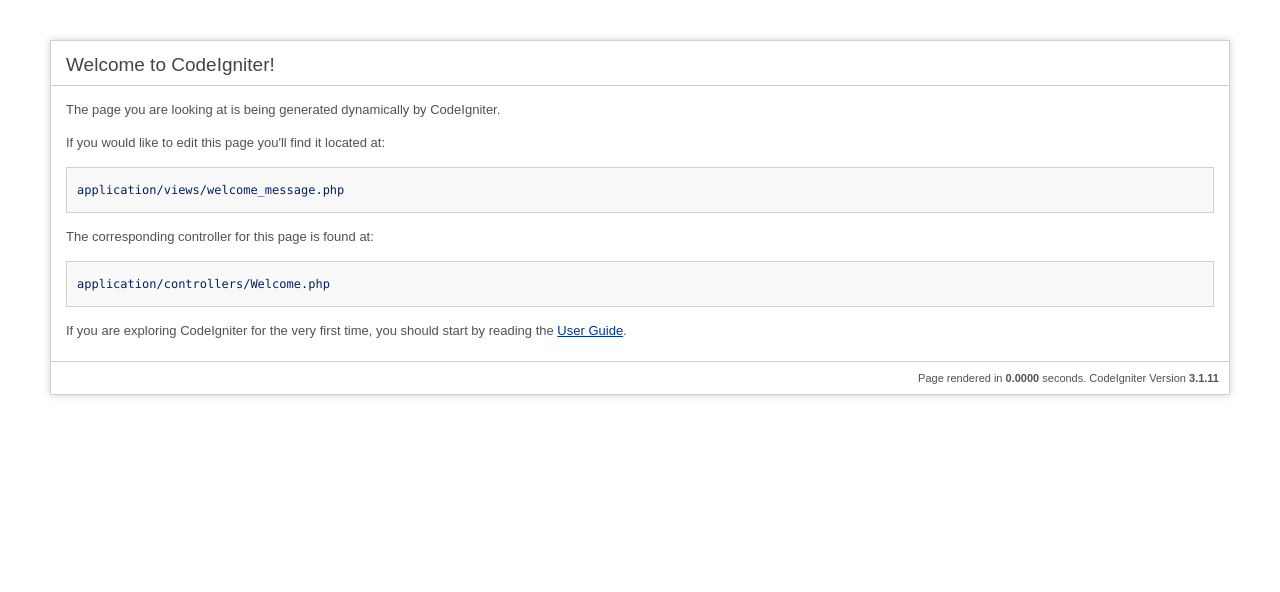
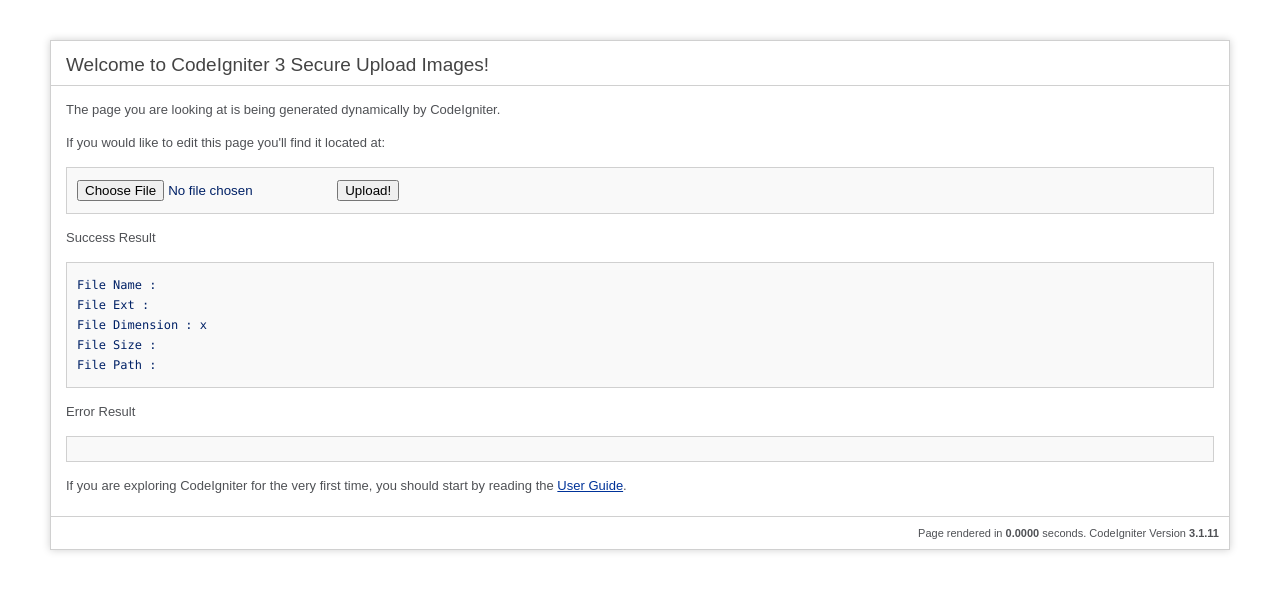
Before and after one commit to noplanalderson/ci_secure_upload, a CodeIgniter app: page /database/ in a window 1280 px wide. Shown: the top 592 px of the page. Run offline with CodeIgniter, Linux system fonts and the light colour scheme.

Commit message:
Modify Welcome Page and Create Form Upload

```diff
--- a/application/views/welcome_message.php
+++ b/application/views/welcome_message.php
@@ -68,16 +68,32 @@
 <body>
 
 <div id="container">
-	<h1>Welcome to CodeIgniter!</h1>
+	<h1>Welcome to CodeIgniter 3 Secure Upload Images!</h1>
 
 	<div id="body">
 		<p>The page you are looking at is being generated dynamically by CodeIgniter.</p>
 
 		<p>If you would like to edit this page you'll find it located at:</p>
-		<code>application/views/welcome_message.php</code>
+		<code>
+			<?= form_open_multipart();?>
+			<?= form_upload('image');?>
+			<?= form_submit('upload', 'Upload!');?>
+			<?= form_close();?>
+		</code>
 
-		<p>The corresponding controller for this page is found at:</p>
-		<code>application/controllers/Welcome.php</code>
+		<p>Success Result</p>
+		<code>
+			File Name : <?= $image['file_name'];?><br/>
+			File Ext : <?= $image['image_type'];?><br/>
+			File Dimension : <?= $image['image_size_str']['width'] .' x ' . $image['image_size_str']['height'];?><br/>
+			File Size : <?= $image['file_size'];?><br/>
+			File Path : <?= $image['full_path'];?>
+		</code>
+
+		<p>Error Result</p>
+		<code>
+			<?= $error;?>
+		</code>
 
 		<p>If you are exploring CodeIgniter for the very first time, you should start by reading the <a href="user_guide/">User Guide</a>.</p>
 	</div>
```
